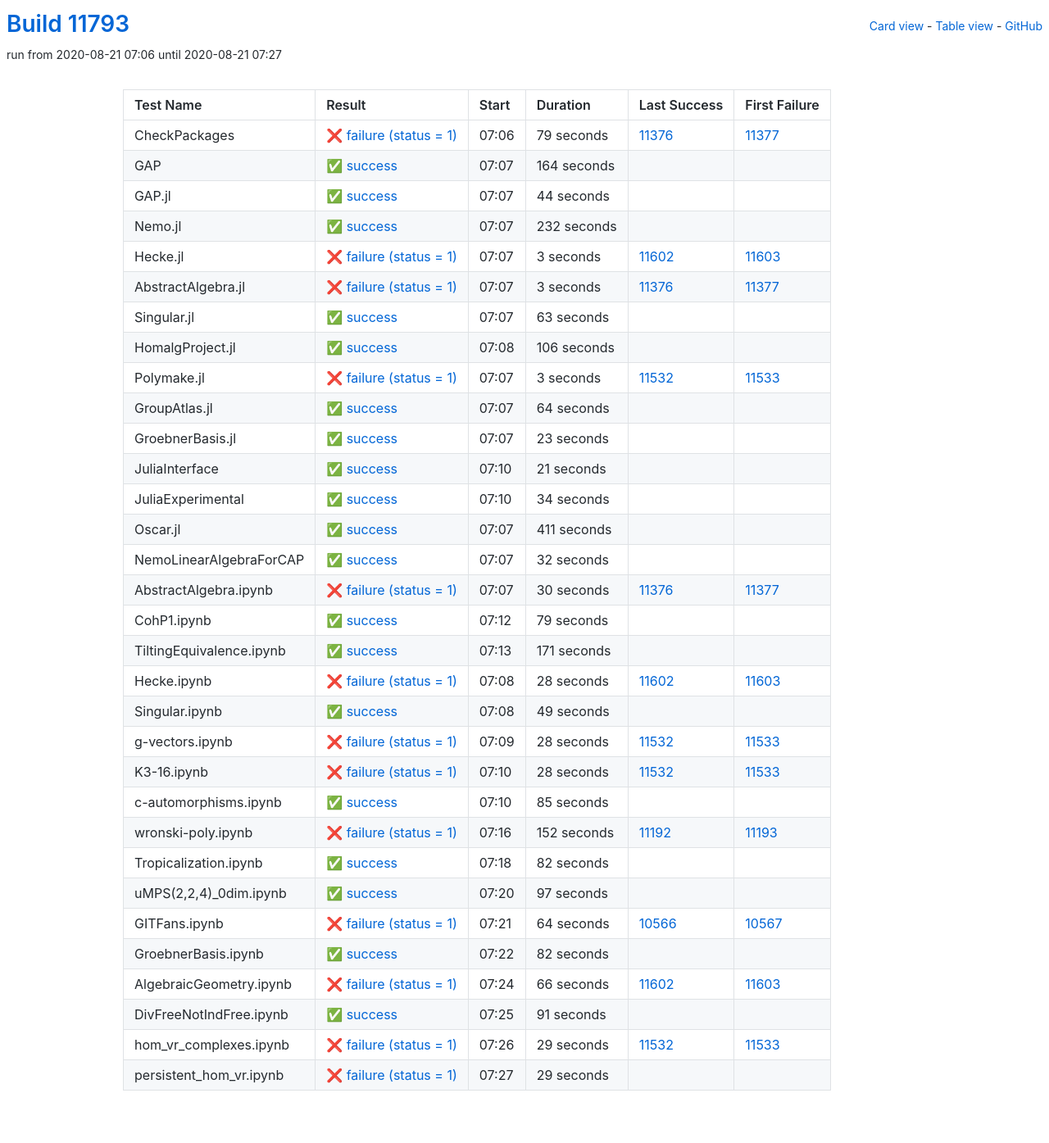
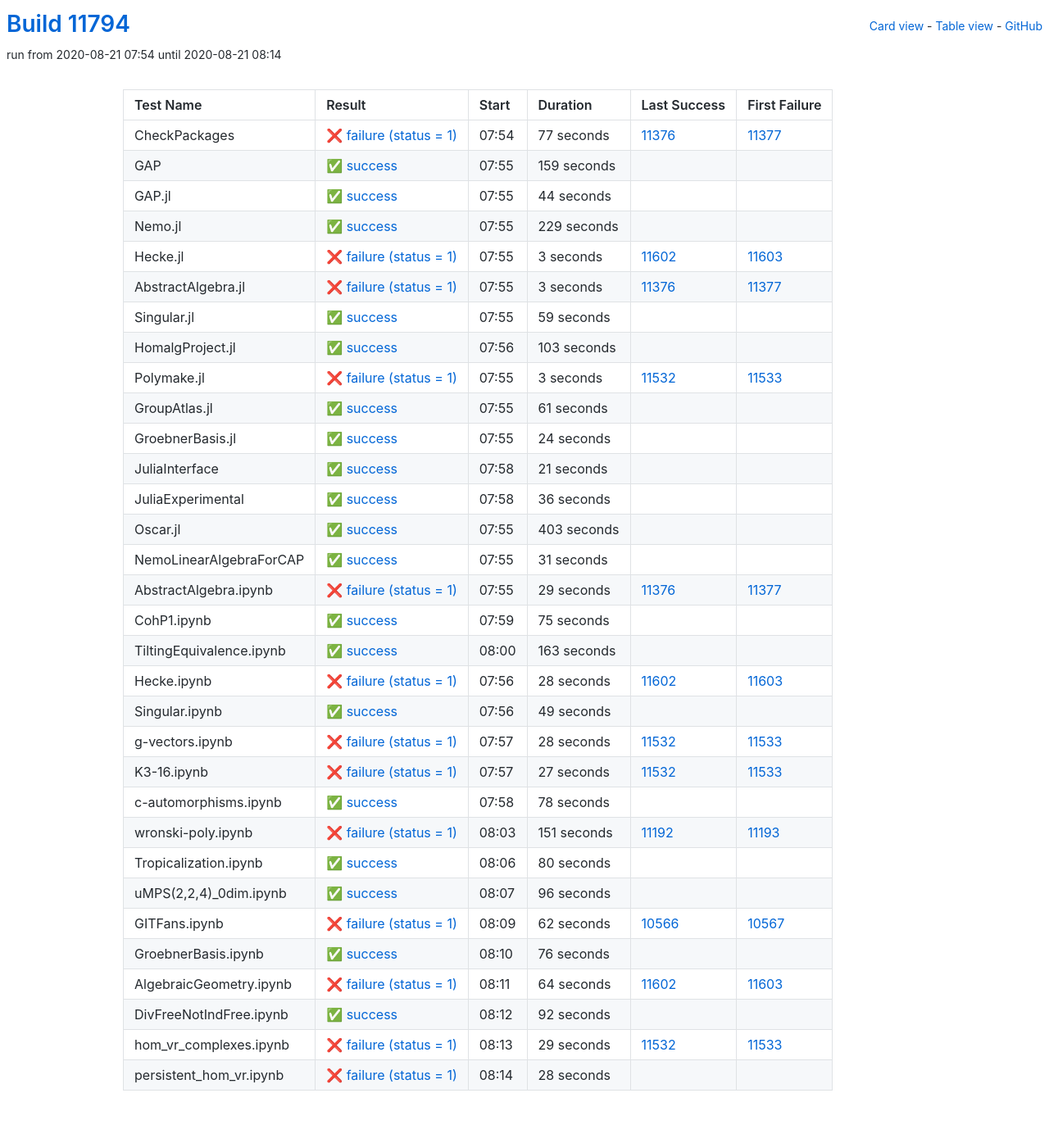
Before and after one commit to oscar-system/oscar-ci-status, a Jekyll site: the page built from table.html, in a window 1280 px wide. Shown: the whole page at 82% size. Built offline with Jekyll 4.4.1, drawn with Linux system fonts in a browser that asks for light colours.

Commit message:
Build #11794

```diff
--- a/_data/ci.yml
+++ b/_data/ci.yml
@@ -1,6 +1,6 @@
 ---
-build: 11793
-build_url: https://oscarci.mathematik.uni-kl.de/job/oscar/11793/
+build: 11794
+build_url: https://oscarci.mathematik.uni-kl.de/job/oscar/11794/
 job: oscar
 organization: oscar-system
 repo: oscar-ci-status
@@ -8,32 +8,32 @@
 tests:
 - name: CheckPackages
   id: checkpackages
-  log: https://oscarci.mathematik.uni-kl.de/job/oscar/11793/artifact/logs/build-11793/CheckPackages.log
-  start: 2020-08-21 07:06
+  log: https://oscarci.mathematik.uni-kl.de/job/oscar/11794/artifact/logs/build-11794/CheckPackages.log
+  start: 2020-08-21 07:54
   success: false
   exitcode: 1
   status: failure
-  duration: 79
+  duration: 77
   last_success: 11376
   last_success_url: https://oscarci.mathematik.uni-kl.de/job/oscar/11376/
   first_failure: 11377
   first_failure_url: https://oscarci.mathematik.uni-kl.de/job/oscar/11377/
 - name: GAP
   id: gap
-  log: https://oscarci.mathematik.uni-kl.de/job/oscar/11793/artifact/logs/build-11793/GAP.log
-  start: 2020-08-21 07:07
+  log: https://oscarci.mathematik.uni-kl.de/job/oscar/11794/artifact/logs/build-11794/GAP.log
+  start: 2020-08-21 07:55
   success: true
   exitcode: 0
   status: success
-  duration: 164
+  duration: 159
   last_success: false
   last_success_url:
   first_failure: false
   first_failure_url:
 - name: GAP.jl
   id: gap-jl
-  log: https://oscarci.mathematik.uni-kl.de/job/oscar/11793/artifact/logs/build-11793/GAP.jl.log
-  start: 2020-08-21 07:07
+  log: https://oscarci.mathematik.uni-kl.de/job/oscar/11794/artifact/logs/build-11794/GAP.jl.log
+  start: 2020-08-21 07:55
   success: true
   exitcode: 0
   status: success
@@ -44,20 +44,20 @@
   first_failure_url:
 - name: Nemo.jl
   id: nemo-jl
-  log: https://oscarci.mathematik.uni-kl.de/job/oscar/11793/artifact/logs/build-11793/Nemo.jl.log
-  start: 2020-08-21 07:07
+  log: https://oscarci.mathematik.uni-kl.de/job/oscar/11794/artifact/logs/build-11794/Nemo.jl.log
+  start: 2020-08-21 07:55
   success: true
   exitcode: 0
   status: success
-  duration: 232
+  duration: 229
   last_success: false
   last_success_url:
   first_failure: false
   first_failure_url:
 - name: Hecke.jl
   id: hecke-jl
-  log: https://oscarci.mathematik.uni-kl.de/job/oscar/11793/artifact/logs/build-11793/Hecke.jl.log
-  start: 2020-08-21 07:07
+  log: https://oscarci.mathematik.uni-kl.de/job/oscar/11794/artifact/logs/build-11794/Hecke.jl.log
+  start: 2020-08-21 07:55
   success: false
   exitcode: 1
   status: failure
@@ -68,8 +68,8 @@
   first_failure_url: https://oscarci.mathematik.uni-kl.de/job/oscar/11603/
 - name: AbstractAlgebra.jl
   id: abstractalgebra-jl
-  log: https://oscarci.mathematik.uni-kl.de/job/oscar/11793/artifact/logs/build-11793/AbstractAlgebra.jl.log
-  start: 2020-08-21 07:07
+  log: https://oscarci.mathematik.uni-kl.de/job/oscar/11794/artifact/logs/build-11794/AbstractAlgebra.jl.log
+  start: 2020-08-21 07:55
   success: false
   exitcode: 1
   status: failure
@@ -80,32 +80,32 @@
   first_failure_url: https://oscarci.mathematik.uni-kl.de/job/oscar/11377/
 - name: Singular.jl
   id: singular-jl
-  log: https://oscarci.mathematik.uni-kl.de/job/oscar/11793/artifact/logs/build-11793/Singular.jl.log
-  start: 2020-08-21 07:07
+  log: https://oscarci.mathematik.uni-kl.de/job/oscar/11794/artifact/logs/build-11794/Singular.jl.log
+  start: 2020-08-21 07:55
   success: true
   exitcode: 0
   status: success
-  duration: 63
+  duration: 59
   last_success: false
   last_success_url:
   first_failure: false
   first_failure_url:
 - name: HomalgProject.jl
   id: homalgproject-jl
-  log: https://oscarci.mathematik.uni-kl.de/job/oscar/11793/artifact/logs/build-11793/HomalgProject.jl.log
-  start: 2020-08-21 07:08
+  log: https://oscarci.mathematik.uni-kl.de/job/oscar/11794/artifact/logs/build-11794/HomalgProject.jl.log
+  start: 2020-08-21 07:56
   success: true
   exitcode: 0
   status: success
-  duration: 106
+  duration: 103
   last_success: false
   last_success_url:
   first_failure: false
   first_failure_url:
 - name: Polymake.jl
   id: polymake-jl
-  log: https://oscarci.mathematik.uni-kl.de/job/oscar/11793/artifact/logs/build-11793/Polymake.jl.log
-  start: 2020-08-21 07:07
+  log: https://oscarci.mathematik.uni-kl.de/job/oscar/11794/artifact/logs/build-11794/Polymake.jl.log
+  start: 2020-08-21 07:55
   success: false
   exitcode: 1
   status: failure
@@ -116,32 +116,32 @@
   first_failure_url: https://oscarci.mathematik.uni-kl.de/job/oscar/11533/
 - name: GroupAtlas.jl
   id: groupatlas-jl
-  log: https://oscarci.mathematik.uni-kl.de/job/oscar/11793/artifact/logs/build-11793/GroupAtlas.jl.log
-  start: 2020-08-21 07:07
+  log: https://oscarci.mathematik.uni-kl.de/job/oscar/11794/artifact/logs/build-11794/GroupAtlas.jl.log
+  start: 2020-08-21 07:55
   success: true
   exitcode: 0
   status: success
-  duration: 64
+  duration: 61
   last_success: false
   last_success_url:
   first_failure: false
   first_failure_url:
 - name: GroebnerBasis.jl
   id: groebnerbasis-jl
-  log: https://oscarci.mathematik.uni-kl.de/job/oscar/11793/artifact/logs/build-11793/GroebnerBasis.jl.log
-  start: 2020-08-21 07:07
+  log: https://oscarci.mathematik.uni-kl.de/job/oscar/11794/artifact/logs/build-11794/GroebnerBasis.jl.log
+  start: 2020-08-21 07:55
   success: true
   exitcode: 0
   status: success
-  duration: 23
+  duration: 24
   last_success: false
   last_success_url:
   first_failure: false
   first_failure_url:
 - name: JuliaInterface
   id: juliainterface
-  log: https://oscarci.mathematik.uni-kl.de/job/oscar/11793/artifact/logs/build-11793/JuliaInterface.log
-  start: 2020-08-21 07:10
+  log: https://oscarci.mathematik.uni-kl.de/job/oscar/11794/artifact/logs/build-11794/JuliaInterface.log
+  start: 2020-08-21 07:58
   success: true
   exitcode: 0
   status: success
@@ -152,80 +152,80 @@
   first_failure_url:
 - name: JuliaExperimental
   id: juliaexperimental
-  log: https://oscarci.mathematik.uni-kl.de/job/oscar/11793/artifact/logs/build-11793/JuliaExperimental.log
-  start: 2020-08-21 07:10
+  log: https://oscarci.mathematik.uni-kl.de/job/oscar/11794/artifact/logs/build-11794/JuliaExperimental.log
+  start: 2020-08-21 07:58
   success: true
   exitcode: 0
   status: success
-  duration: 34
+  duration: 36
   last_success: false
   last_success_url:
   first_failure: false
   first_failure_url:
 - name: Oscar.jl
   id: oscar-jl
-  log: https://oscarci.mathematik.uni-kl.de/job/oscar/11793/artifact/logs/build-11793/Oscar.jl.log
-  start: 2020-08-21 07:07
+  log: https://oscarci.mathematik.uni-kl.de/job/oscar/11794/artifact/logs/build-11794/Oscar.jl.log
+  start: 2020-08-21 07:55
   success: true
   exitcode: 0
   status: success
-  duration: 411
+  duration: 403
   last_success: false
   last_success_url:
   first_failure: false
   first_failure_url:
 - name: NemoLinearAlgebraForCAP
   id: nemolinearalgebraforcap
-  log: https://oscarci.mathematik.uni-kl.de/job/oscar/11793/artifact/logs/build-11793/NemoLinearAlgebraForCAP.log
-  start: 2020-08-21 07:07
+  log: https://oscarci.mathematik.uni-kl.de/job/oscar/11794/artifact/logs/build-11794/NemoLinearAlgebraForCAP.log
+  start: 2020-08-21 07:55
   success: true
   exitcode: 0
   status: success
-  duration: 32
+  duration: 31
   last_success: false
   last_success_url:
   first_failure: false
   first_failure_url:
 - name: AbstractAlgebra.ipynb
   id: abstractalgebra-ipynb
-  log: https://oscarci.mathematik.uni-kl.de/job/oscar/11793/artifact/logs/build-11793/AbstractAlgebra.ipynb.log
-  start: 2020-08-21 07:07
+  log: https://oscarci.mathematik.uni-kl.de/job/oscar/11794/artifact/logs/build-11794/AbstractAlgebra.ipynb.log
+  start: 2020-08-21 07:55
   success: false
   exitcode: 1
   status: failure
-  duration: 30
+  duration: 29
   last_success: 11376
   last_success_url: https://oscarci.mathematik.uni-kl.de/job/oscar/11376/
   first_failure: 11377
   first_failure_url: https://oscarci.mathematik.uni-kl.de/job/oscar/11377/
 - name: CohP1.ipynb
   id: cohp1-ipynb
-  log: https://oscarci.mathematik.uni-kl.de/job/oscar/11793/artifact/logs/build-11793/CohP1.ipynb.log
-  start: 2020-08-21 07:12
+  log: https://oscarci.mathematik.uni-kl.de/job/oscar/11794/artifact/logs/build-11794/CohP1.ipynb.log
+  start: 2020-08-21 07:59
   success: true
   exitcode: 0
   status: success
-  duration: 79
+  duration: 75
   last_success: false
   last_success_url:
   first_failure: false
   first_failure_url:
 - name: TiltingEquivalence.ipynb
   id: tiltingequivalence-ipynb
-  log: https://oscarci.mathematik.uni-kl.de/job/oscar/11793/artifact/logs/build-11793/TiltingEquivalence.ipynb.log
-  start: 2020-08-21 07:13
+  log: https://oscarci.mathematik.uni-kl.de/job/oscar/11794/artifact/logs/build-11794/TiltingEquivalence.ipynb.log
+  start: 2020-08-21 08:00
   success: true
   exitcode: 0
   status: success
-  duration: 171
+  duration: 163
   last_success: false
   last_success_url:
   first_failure: false
   first_failure_url:
 - name: Hecke.ipynb
   id: hecke-ipynb
-  log: https://oscarci.mathematik.uni-kl.de/job/oscar/11793/artifact/logs/build-11793/Hecke.ipynb.log
-  start: 2020-08-21 07:08
+  log: https://oscarci.mathematik.uni-kl.de/job/oscar/11794/artifact/logs/build-11794/Hecke.ipynb.log
+  start: 2020-08-21 07:56
   success: false
   exitcode: 1
   status: failure
@@ -236,8 +236,8 @@
   first_failure_url: https://oscarci.mathematik.uni-kl.de/job/oscar/11603/
 - name: Singular.ipynb
   id: singular-ipynb
-  log: https://oscarci.mathematik.uni-kl.de/job/oscar/11793/artifact/logs/build-11793/Singular.ipynb.log
-  start: 2020-08-21 07:08
+  log: https://oscarci.mathematik.uni-kl.de/job/oscar/11794/artifact/logs/build-11794/Singular.ipynb.log
+  start: 2020-08-21 07:56
   success: true
   exitcode: 0
   status: success
@@ -248,8 +248,8 @@
   first_failure_url:
 - name: g-vectors.ipynb
   id: g-vectors-ipynb
-  log: https://oscarci.mathematik.uni-kl.de/job/oscar/11793/artifact/logs/build-11793/g-vectors.ipynb.log
-  start: 2020-08-21 07:09
+  log: https://oscarci.mathematik.uni-kl.de/job/oscar/11794/artifact/logs/build-11794/g-vectors.ipynb.log
+  start: 2020-08-21 07:57
   success: false
   exitcode: 1
   status: failure
@@ -260,116 +260,116 @@
   first_failure_url: https://oscarci.mathematik.uni-kl.de/job/oscar/11533/
 - name: K3-16.ipynb
   id: k3-16-ipynb
-  log: https://oscarci.mathematik.uni-kl.de/job/oscar/11793/artifact/logs/build-11793/K3-16.ipynb.log
-  start: 2020-08-21 07:10
+  log: https://oscarci.mathematik.uni-kl.de/job/oscar/11794/artifact/logs/build-11794/K3-16.ipynb.log
+  start: 2020-08-21 07:57
   success: false
   exitcode: 1
   status: failure
-  duration: 28
+  duration: 27
   last_success: 11532
   last_success_url: https://oscarci.mathematik.uni-kl.de/job/oscar/11532/
   first_failure: 11533
   first_failure_url: https://oscarci.mathematik.uni-kl.de/job/oscar/11533/
 - name: c-automorphisms.ipynb
   id: c-automorphisms-ipynb
-  log: https://oscarci.mathematik.uni-kl.de/job/oscar/11793/artifact/logs/build-11793/c-automorphisms.ipynb.log
-  start: 2020-08-21 07:10
+  log: https://oscarci.mathematik.uni-kl.de/job/oscar/11794/artifact/logs/build-11794/c-automorphisms.ipynb.log
+  start: 2020-08-21 07:58
   success: true
   exitcode: 0
   status: success
-  duration: 85
+  duration: 78
   last_success: false
   last_success_url:
   first_failure: false
   first_failure_url:
 - name: wronski-poly.ipynb
   id: wronski-poly-ipynb
-  log: https://oscarci.mathematik.uni-kl.de/job/oscar/11793/artifact/logs/build-11793/wronski-poly.ipynb.log
-  start: 2020-08-21 07:16
+  log: https://oscarci.mathematik.uni-kl.de/job/oscar/11794/artifact/logs/build-11794/wronski-poly.ipynb.log
+  start: 2020-08-21 08:03
   success: false
   exitcode: 1
   status: failure
-  duration: 152
+  duration: 151
   last_success: 11192
   last_success_url: https://oscarci.mathematik.uni-kl.de/job/oscar/11192/
   first_failure: 11193
   first_failure_url: https://oscarci.mathematik.uni-kl.de/job/oscar/11193/
 - name: Tropicalization.ipynb
   id: tropicalization-ipynb
-  log: https://oscarci.mathematik.uni-kl.de/job/oscar/11793/artifact/logs/build-11793/Tropicalization.ipynb.log
-  start: 2020-08-21 07:18
+  log: https://oscarci.mathematik.uni-kl.de/job/oscar/11794/artifact/logs/build-11794/Tropicalization.ipynb.log
+  start: 2020-08-21 08:06
   success: true
   exitcode: 0
   status: success
-  duration: 82
+  duration: 80
   last_success: false
   last_success_url:
   first_failure: false
   first_failure_url:
 - name: uMPS(2,2,4)_0dim.ipynb
   id: umps-2-2-4-0dim-ipynb
-  log: https://oscarci.mathematik.uni-kl.de/job/oscar/11793/artifact/logs/build-11793/uMPS-2-2-4-_0dim.ipynb.log
-  start: 2020-08-21 07:20
+  log: https://oscarci.mathematik.uni-kl.de/job/oscar/11794/artifact/logs/build-11794/uMPS-2-2-4-_0dim.ipynb.log
+  start: 2020-08-21 08:07
   success: true
   exitcode: 0
   status: success
-  duration: 97
+  duration: 96
   last_success: false
   last_success_url:
   first_failure: false
   first_failure_url:
 - name: GITFans.ipynb
   id: gitfans-ipynb
-  log: https://oscarci.mathematik.uni-kl.de/job/oscar/11793/artifact/logs/build-11793/GITFans.ipynb.log
-  start: 2020-08-21 07:21
+  log: https://oscarci.mathematik.uni-kl.de/job/oscar/11794/artifact/logs/build-11794/GITFans.ipynb.log
+  start: 2020-08-21 08:09
   success: false
   exitcode: 1
   status: failure
-  duration: 64
+  duration: 62
   last_success: 10566
   last_success_url: https://oscarci.mathematik.uni-kl.de/job/oscar/10566/
   first_failure: 10567
   first_failure_url: https://oscarci.mathematik.uni-kl.de/job/oscar/10567/
 - name: GroebnerBasis.ipynb
   id: groebnerbasis-ipynb
-  log: https://oscarci.mathematik.uni-kl.de/job/oscar/11793/artifact/logs/build-11793/GroebnerBasis.ipynb.log
-  start: 2020-08-21 07:22
+  log: https://oscarci.mathematik.uni-kl.de/job/oscar/11794/artifact/logs/build-11794/GroebnerBasis.ipynb.log
+  start: 2020-08-21 08:10
   success: true
   exitcode: 0
   status: success
-  duration: 82
+  duration: 76
   last_success: false
   last_success_url:
   first_failure: false
   first_failure_url:
 - name: AlgebraicGeometry.ipynb
   id: algebraicgeometry-ipynb
-  log: https://oscarci.mathematik.uni-kl.de/job/oscar/11793/artifact/logs/build-11793/AlgebraicGeometry.ipynb.log
-  start: 2020-08-21 07:24
+  log: https://oscarci.mathematik.uni-kl.de/job/oscar/11794/artifact/logs/build-11794/AlgebraicGeometry.ipynb.log
+  start: 2020-08-21 08:11
   success: false
   exitcode: 1
   status: failure
-  duration: 66
+  duration: 64
   last_success: 11602
   last_success_url: https://oscarci.mathematik.uni-kl.de/job/oscar/11602/
   first_failure: 11603
   first_failure_url: https://oscarci.mathematik.uni-kl.de/job/oscar/11603/
 - name: DivFreeNotIndFree.ipynb
   id: divfreenotindfree-ipynb
-  log: https://oscarci.mathematik.uni-kl.de/job/oscar/11793/artifact/logs/build-11793/DivFreeNotIndFree.ipynb.log
-  start: 2020-08-21 07:25
+  log: https://oscarci.mathematik.uni-kl.de/job/oscar/11794/artifact/logs/build-11794/DivFreeNotIndFree.ipynb.log
+  start: 2020-08-21 08:12
   success: true
   exitcode: 0
   status: success
-  duration: 91
+  duration: 92
   last_success: false
   last_success_url:
   first_failure: false
   first_failure_url:
 - name: hom_vr_complexes.ipynb
   id: hom-vr-complexes-ipynb
-  log: https://oscarci.mathematik.uni-kl.de/job/oscar/11793/artifact/logs/build-11793/hom_vr_complexes.ipynb.log
-  start: 2020-08-21 07:26
+  log: https://oscarci.mathematik.uni-kl.de/job/oscar/11794/artifact/logs/build-11794/hom_vr_complexes.ipynb.log
+  start: 2020-08-21 08:13
   success: false
   exitcode: 1
   status: failure
@@ -380,12 +380,12 @@
   first_failure_url: https://oscarci.mathematik.uni-kl.de/job/oscar/11533/
 - name: persistent_hom_vr.ipynb
   id: persistent-hom-vr-ipynb
-  log: https://oscarci.mathematik.uni-kl.de/job/oscar/11793/artifact/logs/build-11793/persistent_hom_vr.ipynb.log
-  start: 2020-08-21 07:27
+  log: https://oscarci.mathematik.uni-kl.de/job/oscar/11794/artifact/logs/build-11794/persistent_hom_vr.ipynb.log
+  start: 2020-08-21 08:14
   success: false
   exitcode: 1
   status: failure
-  duration: 29
+  duration: 28
   last_success: false
   last_success_url:
   first_failure: false
```
Also changed, not shown: README.md.
